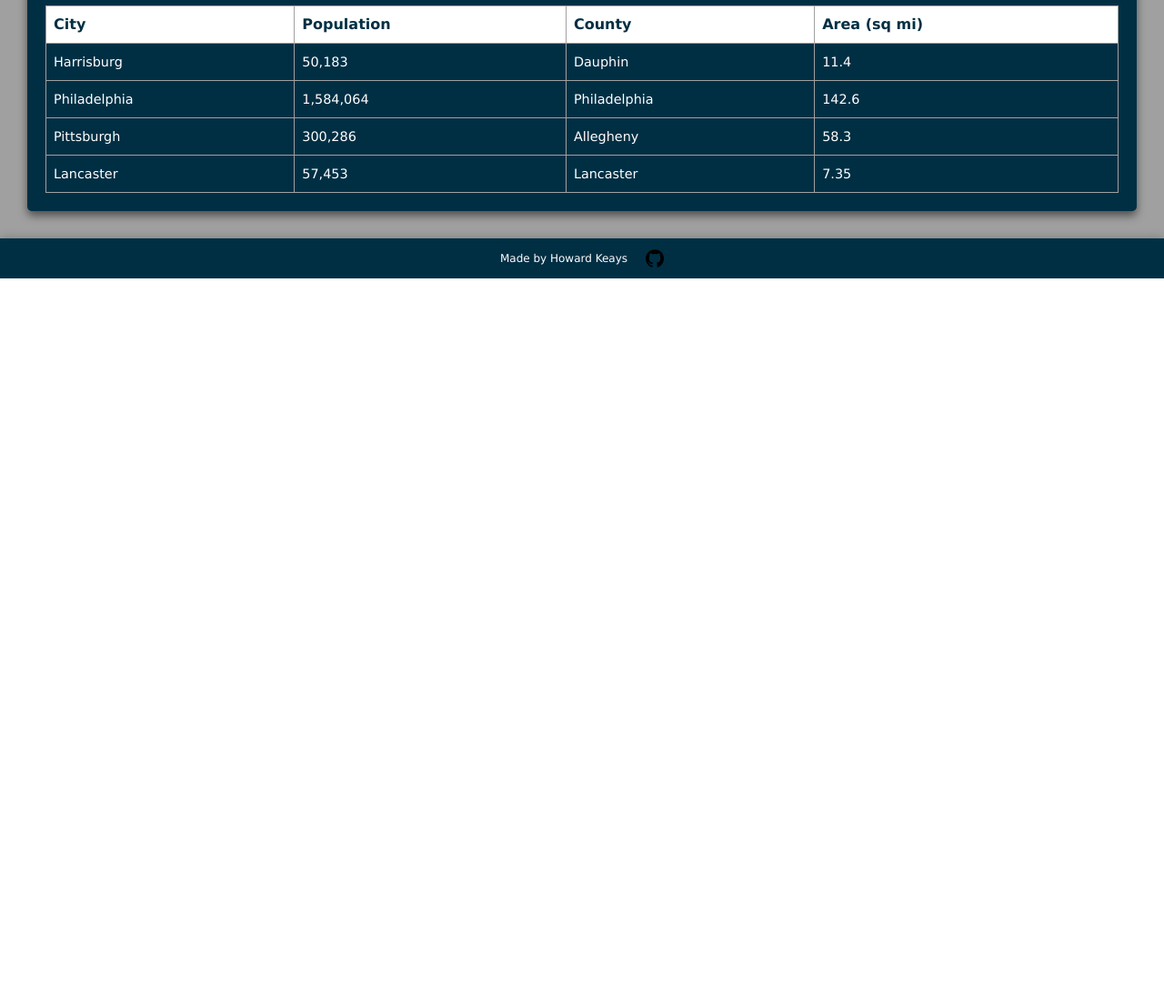
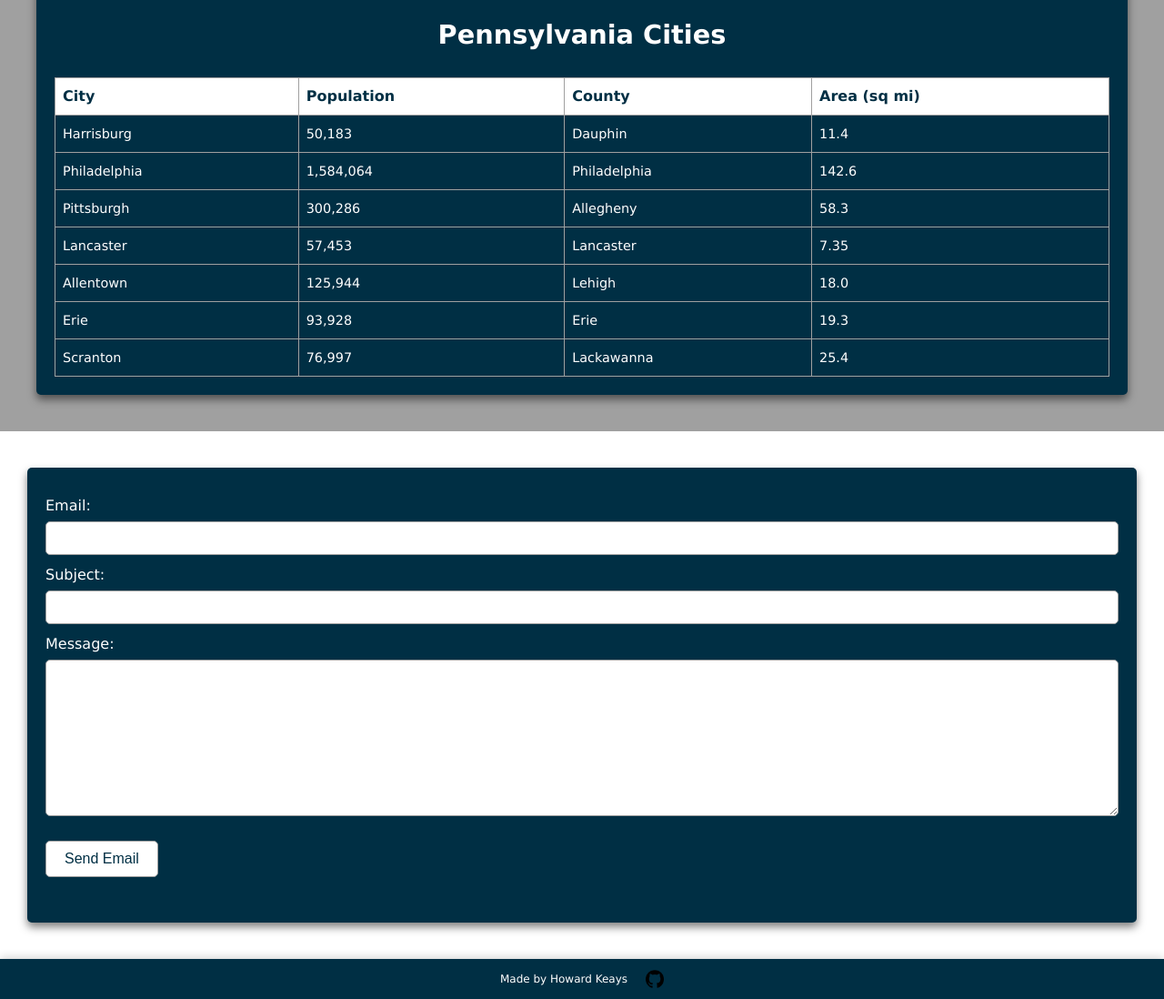
Before and after one commit to hskeays/d277, a website: page index.html in a window 1280 px wide. Shown: the part 1474-2572 px from the top of the page at 91% size. Before the commit the page ends 1780 px from the top, so only its background shows below. Drawn offline with nearby package versions, Linux system fonts and the light colour scheme.

Commit message:
Add section 4 to main page, add form to s4, edit misc styles

```diff
--- a/css/main.css
+++ b/css/main.css
@@ -20,7 +20,7 @@ body {
 
 /* Navigation +++++++++++++++++++++++++++++++++++++++++++++++++++++++++++++*/
 nav {
-    padding: 5px 20px;
+    padding: 10px 20px;
     background-color: rgb(255, 255, 255);
     box-shadow: 0 2px 5px rgba(0, 0, 0, 0.5);
     /* dark mode*/
@@ -199,7 +199,7 @@ nav a:hover {
 .s1 img {
     width: 100%;
     max-width: 800px;
-    border-radius: 5px;
+    border-radius: 5px 5px 0px 0px ;
     box-shadow: 0 5px 10px rgb(0 0 0 / .5);
 }
 
@@ -244,13 +244,13 @@ nav a:hover {
     font-weight: bold;
     font-size: 1.1em;
     transition: 0.6s ease;
-    border-radius: 0 3px 3px 0;
+    border-radius: 0px 3px 3px 0px;
     user-select: none;
 }
 
 .next {
     right: 0;
-    border-radius: 5px 0 0 5px;
+    border-radius: 5px 0px 0px 5px;
 }
 
 .prev:hover, .next:hover {
@@ -258,9 +258,10 @@ nav a:hover {
 }
 
 .caption {
-    padding: 4px 12px;
-    position: absolute;
-    bottom: 8px;
+    padding: 8px 12px;
+    float: bottom;
+    margin-top: -8px;
+    border-radius: 0px 0px 5px 5px;
     width: 100%;
     color: rgba(240, 240, 240, 0.8);
     background-color: rgba(0,0,0,0.4);
@@ -304,7 +305,7 @@ nav a:hover {
     display: flex;
     justify-content: center;
     align-items: center;
-    padding: 30px;
+    padding: 40px 30px;
     background-color: rgb(255, 255, 255);
     /* dark mode*/
     background-color: var(--bg-color);
@@ -418,14 +419,13 @@ aside a:visited:hover {
 }
 
 /* Section three +++++++++++++++++++++++++++++++++++++++++++++++++++++++++++*/
-
 .s3 {
     flex: 1;
     display: flex;
     flex-wrap: wrap;
     justify-content: center;
     align-items: center;
-    padding: 30px;
+    padding: 40px 30px;
     background-color: rgb(160, 160, 160);
 }
 
@@ -435,7 +435,7 @@ aside a:visited:hover {
     flex-wrap: wrap;
     align-items: center;
     justify-content: center;
-    max-width: 1400px;
+    max-width: 1200px;
 }
 
 .s3-main-content {
@@ -468,10 +468,10 @@ aside a:visited:hover {
     color: var(--text-color);
 }
 
+/* Table ++++++++++++++++++++++++++++++*/
 table {
     width: 100%;
     border-collapse: collapse;
-
 }
 
 th, td {
@@ -518,6 +518,70 @@ td {
     }
 }
 
+/* Section four ++++++++++++++++++++++++++++++++++++++++++++++++++++++++++++*/
+.s4 {
+    flex: 1;
+    display: flex;
+    flex-wrap: wrap;
+    justify-content: center;
+    align-items: center;
+    padding: 40px 30px;
+    /* dark mode*/
+    background-color: var(--bg-color);
+}
+
+form {
+    flex: 1 1 500px;
+    padding: 20px;
+    border-radius: 5px;
+    background-color: rgb(0, 47, 68);
+    min-height: 500px;
+    box-shadow: 0 5px 10px rgb(0 0 0 / .5);
+}
+
+label {
+    color: var(--text-color);
+    display: block;
+    margin-top: 10px;
+}
+
+input[type="text"], input[type="email"], textarea {
+    width: 100%;
+    padding: 10px;
+    margin-top: 5px;
+    border: 1px solid rgb(160, 160, 160);
+    border-radius: 5px;
+}
+
+input[type="submit"] {
+    cursor: pointer;
+    margin-top: 20px;
+    padding: 10px 20px;
+    border: 1px solid rgb(160, 160, 160);
+    border-radius: 5px;
+    /* dark mode*/
+    background-color: var(--bg-color);
+    color: var(--highlight-color);
+    font-size: 16px;
+}
+
+input[type="submit"]:hover {
+    color: rgb(235, 235, 235);
+    background-color: rgb(21, 139, 194);
+}
+
+#message, #subject, #email {
+    /* dark mode*/
+    background-color: var(--bg-color);
+    color: var(--highlight-color);
+}
+
+@media(max-width: 380px) {
+    .s4 label {
+        font-size: .9em;
+    }
+}
+
 /* Footer ++++++++++++++++++++++++++++++++++++++++++++++++++++++++++++++++++*/
 .footer {
     flex: 1;
--- a/index.html
+++ b/index.html
@@ -213,9 +213,43 @@
                 <td>Lancaster</td>
                 <td>7.35</td>
               </tr>
+              <tr>
+                <td>Allentown</td>
+                <td>125,944</td>
+                <td>Lehigh</td>
+                <td>18.0</td>
+              </tr>
+              <tr>
+                <td>Erie</td>
+                <td>93,928</td>
+                <td>Erie</td>
+                <td>19.3</td>
+              </tr>
+              <tr>
+                <td>Scranton</td>
+                <td>76,997</td>
+                <td>Lackawanna</td>
+                <td>25.4</td>
+              </tr>
             </table>
           </div>
         </div>
+      </section>
+
+      <section class="s4">
+        <form
+          action="mailto:example@example.com"
+          method="post"
+          enctype="text/plain"
+        >
+          <label for="email">Email:</label>
+          <input type="email" id="email" name="email" required />
+          <label for="subject">Subject:</label>
+          <input type="text" id="subject" name="subject" required />
+          <label for="message">Message:</label>
+          <textarea id="message" name="message" rows="10" required></textarea>
+          <input type="submit" value="Send Email" />
+        </form>
       </section>
     </main>
 
```
